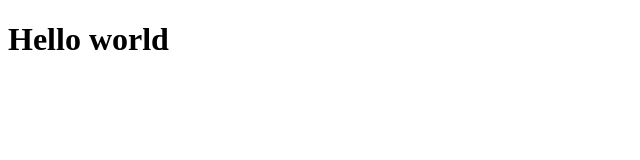
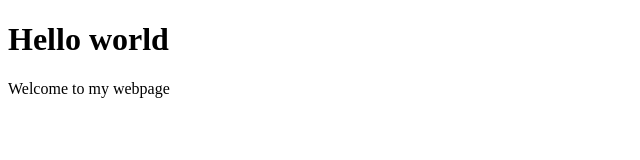
Before and after one commit to Shadeira/my-webpage, a plain HTML site: page index.html in a window 1280 px wide. Shown: the whole page, without its empty margins (0-640 px from the left). Drawn offline with Linux system fonts and the light colour scheme.

Commit message:
added paragraph

```diff
--- a/index.html
+++ b/index.html
@@ -10,6 +10,7 @@
 <body>
 
     <h1> Hello world </h1>
+    <p> Welcome to my webpage</p>
 
 </body>
 </html>
```
